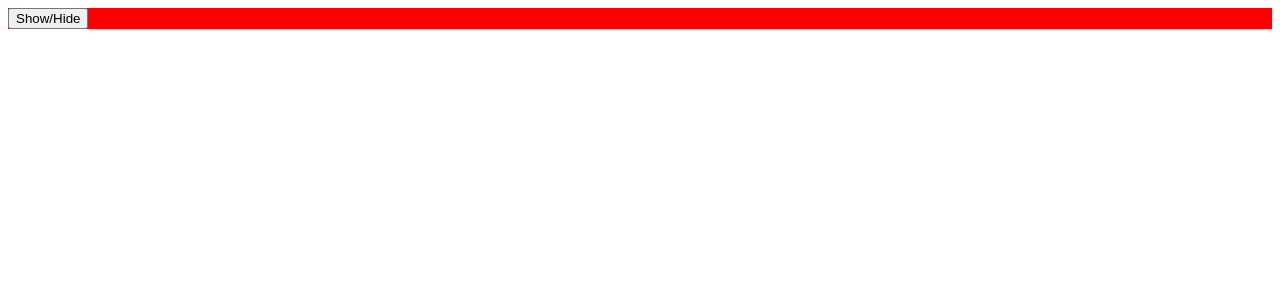
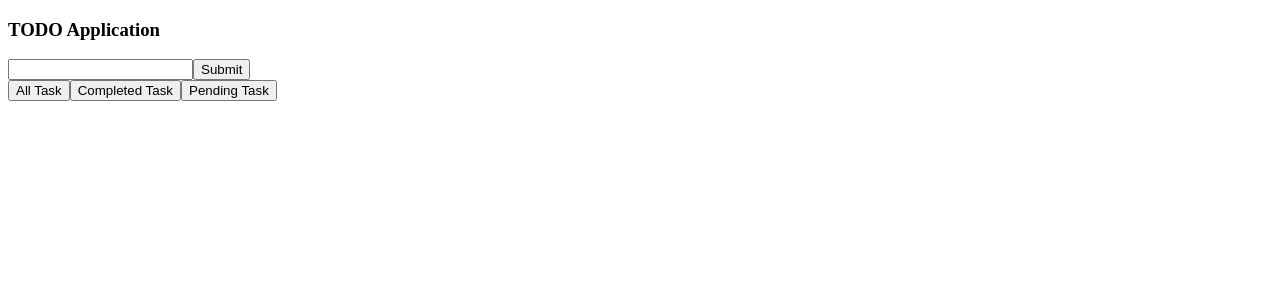
Before and after one commit to coder4affine/zeo-training, a React (Create React App) app: page / in a window 1280 px wide. Shown: the top 300 px of the page. Built offline with nearby package versions, Linux system fonts and the light colour scheme.

Commit message:
completd todo applocation

```diff
--- a/src/App.js
+++ b/src/App.js
@@ -1,26 +1,118 @@
 import React, { Component } from "react";
-import "./App.css";
+import PropTypes from "prop-types";
 
-class App extends Component {
+export default class App extends Component {
+  static propTypes = {};
+
   state = {
-    show: false
+    value: "",
+    todoList: [],
+    filteredList: [],
+    currentState: "all"
   };
 
-  showHide = () => {
-    this.setState(state => {
-      return { show: !state.show };
+  onChange = e => {
+    this.setState({ value: e.target.value });
+  };
+
+  submit = e => {
+    e.preventDefault();
+    const { value, todoList, currentState } = this.state;
+    this.setState(
+      {
+        todoList: [
+          ...todoList,
+          {
+            id: new Date().getUTCMilliseconds(),
+            todoText: value,
+            status: "pending"
+          }
+        ],
+        value: ""
+      },
+      () => {
+        this.filterData(currentState);
+      }
+    );
+  };
+
+  changeStatus = data => {
+    const { todoList, currentState } = this.state;
+
+    const index = todoList.findIndex(x => x.id === data.id);
+    const updatedData = [
+      ...todoList.slice(0, index),
+      { ...data, status: data.status === "pending" ? "done" : "pending" },
+      ...todoList.slice(index + 1)
+    ];
+    this.setState({ todoList: updatedData }, () => {
+      this.filterData(currentState);
     });
   };
 
-  render = () => {
-    const { show } = this.state;
+  deleteRecord = data => {
+    const { todoList, currentState } = this.state;
+
+    const index = todoList.findIndex(x => x.id === data.id);
+    const updatedData = [
+      ...todoList.slice(0, index),
+      ...todoList.slice(index + 1)
+    ];
+    this.setState({ todoList: updatedData }, () => {
+      this.filterData(currentState);
+    });
+  };
+
+  filterData = type => {
+    const filteredList = this.getFilterData(type);
+    this.setState({ filteredList, currentState: type });
+  };
+
+  getFilterData = type => {
+    const { todoList } = this.state;
+    let filteredList = [];
+    switch (type) {
+      case "pending":
+        filteredList = todoList.filter(x => x.status === "pending");
+        break;
+      case "done":
+        filteredList = todoList.filter(x => x.status === "done");
+        break;
+
+      default:
+        filteredList = todoList;
+        break;
+    }
+    return filteredList;
+  };
+
+  render() {
+    const { value, filteredList } = this.state;
     return (
-      <div className="app-container">
-        {show && <p>Show</p>}
-        <button onClick={this.showHide}>Show/Hide</button>
+      <div>
+        <h3> TODO Application</h3>
+        <form onSubmit={this.submit}>
+          <input type="text" value={value} onChange={this.onChange} required />
+          <input type="submit" value="Submit" />
+          {filteredList.map((x, index) => (
+            <div key={index}>
+              <span onClick={() => this.changeStatus(x)}>
+                <span>{x.todoText}</span>
+                <span style={{ color: "green" }}> {x.status}</span>
+              </span>
+              <span
+                style={{ color: "red" }}
+                onClick={() => this.deleteRecord(x)}
+              >
+                Delete
+              </span>
+            </div>
+          ))}
+        </form>
+        <button onClick={() => this.filterData("all")}>All Task</button>
+        <button onClick={() => this.filterData("done")}>Completed Task</button>
+        <button onClick={() => this.filterData("pending")}>Pending Task</button>
       </div>
     );
-  };
+  }
 }
-
-export default App;
--- a/src/index.js
+++ b/src/index.js
@@ -3,7 +3,7 @@ import ReactDOM from "react-dom";
 import App from "./App";
 import * as serviceWorker from "./serviceWorker";
 
-ReactDOM.render(<App />, document.getElementById("root"));
+ReactDOM.render(<App data="hello" />, document.getElementById("root"));
 
 // If you want your app to work offline and load faster, you can change
 // unregister() to register() below. Note this comes with some pitfalls.
```
Also changed, not shown: src/child.js (deleted, +0 -12 lines).
